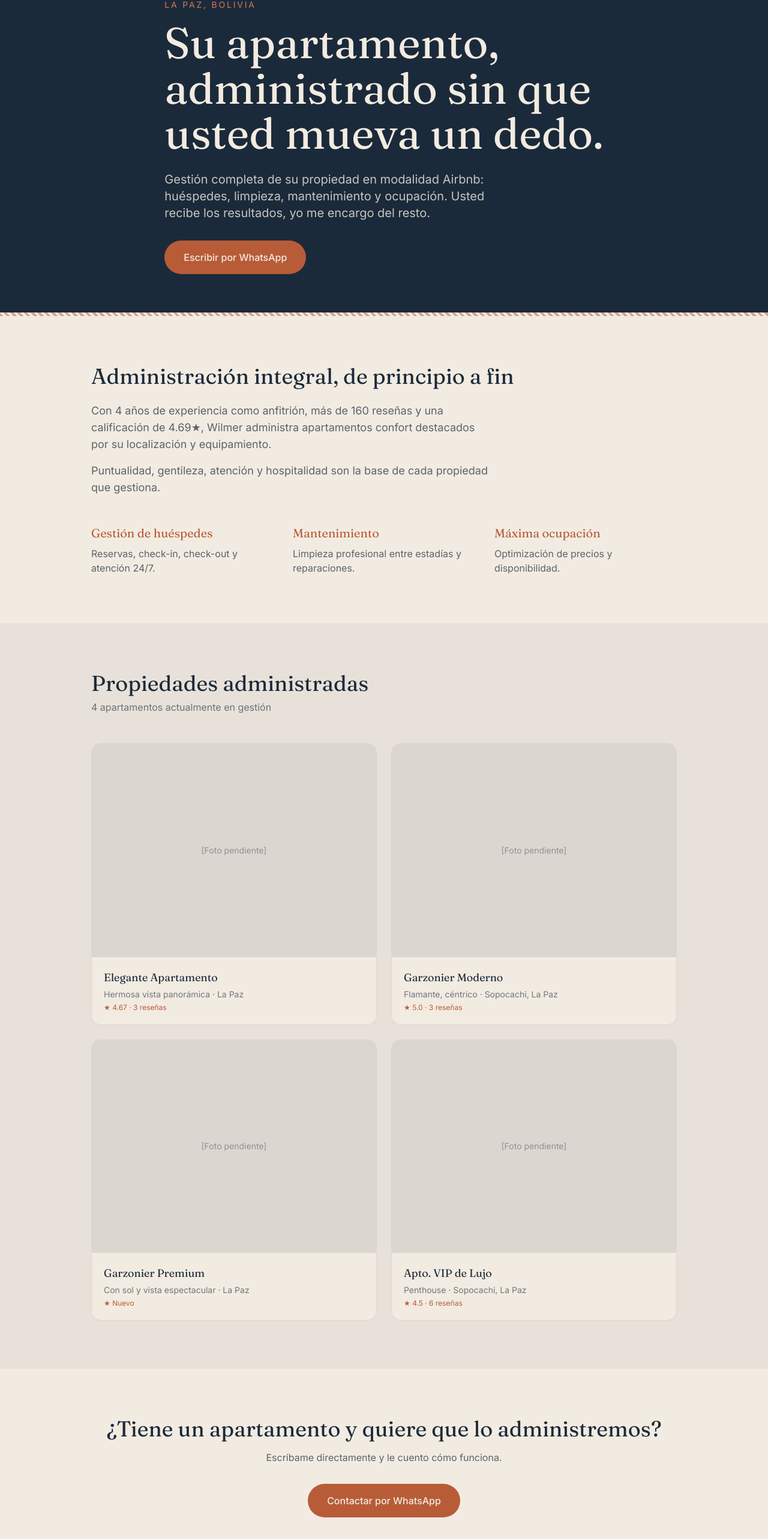
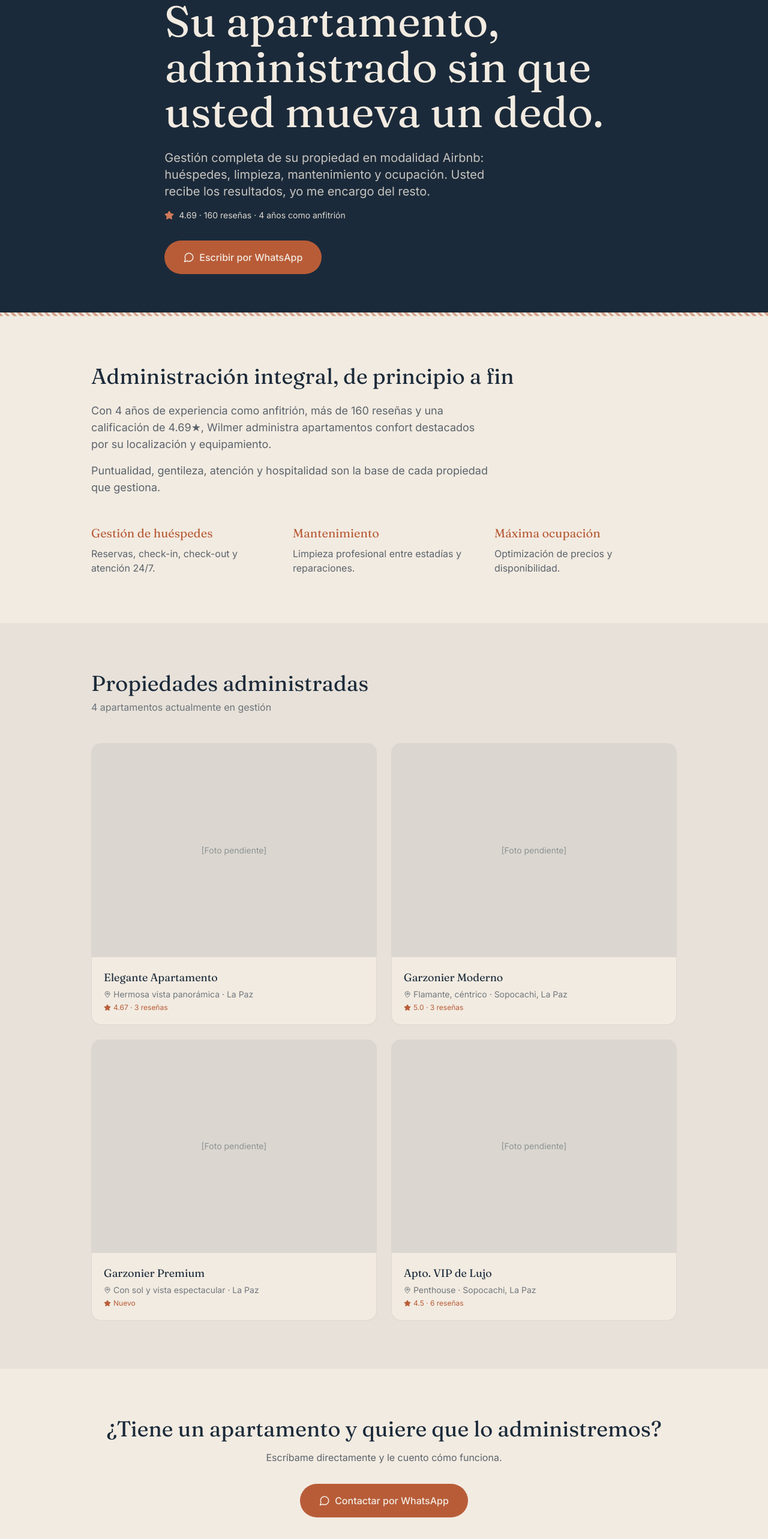
Before and after one commit to BladimirBLopez/andes-stay, a Next.js app: page / in a window 1280 px wide. Shown: the part 199-2765 px from the top of the page at 60% size. Built offline with nearby package versions, Linux system fonts and the light colour scheme.

Commit message:
feat: agregar animaciones, iconos, favicon y OG image

```diff
--- /dev/null
+++ b/app/icon.tsx
@@ -0,0 +1,34 @@
+import { ImageResponse } from "next/og";
+
+export const size = { width: 64, height: 64 };
+export const contentType = "image/png";
+
+export default function Icon() {
+  return new ImageResponse(
+    (
+      <div
+        style={{
+          width: "100%",
+          height: "100%",
+          display: "flex",
+          alignItems: "center",
+          justifyContent: "center",
+          background: "#1b2a3a",
+          borderRadius: 12,
+        }}
+      >
+        <span
+          style={{
+            fontSize: 34,
+            fontWeight: 700,
+            color: "#b85c38",
+            fontFamily: "serif",
+          }}
+        >
+          A
+        </span>
+      </div>
+    ),
+    { ...size }
+  );
+}
--- /dev/null
+++ b/app/opengraph-image.tsx
@@ -0,0 +1,33 @@
+import { ImageResponse } from "next/og";
+
+export const size = { width: 1200, height: 630 };
+export const contentType = "image/png";
+
+export default function OGImage() {
+  return new ImageResponse(
+    (
+      <div
+        style={{
+          width: "100%",
+          height: "100%",
+          display: "flex",
+          flexDirection: "column",
+          justifyContent: "flex-end",
+          background: "linear-gradient(to top, #1b2a3a, #28405a)",
+          padding: 80,
+        }}
+      >
+        <div style={{ fontSize: 22, letterSpacing: 4, textTransform: "uppercase", color: "#d1795a", marginBottom: 16, display: "flex" }}>
+          La Paz, Bolivia
+        </div>
+        <div style={{ fontSize: 58, fontWeight: 700, color: "#f2ebe1", lineHeight: 1.15, maxWidth: 900, display: "flex" }}>
+          Su apartamento, administrado sin que usted mueva un dedo.
+        </div>
+        <div style={{ fontSize: 24, color: "#f2ebe1", opacity: 0.75, marginTop: 24, display: "flex" }}>
+          ★ 4.69 · 160 reseñas · Andes Stay
+        </div>
+      </div>
+    ),
+    { ...size }
+  );
+}
--- a/app/page.tsx
+++ b/app/page.tsx
@@ -1,3 +1,8 @@
+"use client";
+
+import { motion } from "framer-motion";
+import { MessageCircle, Star, MapPin } from "lucide-react";
+
 const WHATSAPP_NUMBER = "59176570041";
 
 const apartamentos = [
@@ -7,15 +12,26 @@ const apartamentos = [
   { id: 4, nombre: "Apto. VIP de Lujo", detalle: "Penthouse", zona: "Sopocachi, La Paz", rating: "4.5 · 6 reseñas" },
 ];
 
+const fadeUp = {
+  hidden: { opacity: 0, y: 24 },
+  visible: { opacity: 1, y: 0 },
+};
+
 export default function Home() {
   return (
     <main>
       {/* HERO */}
       <section className="relative min-h-[90svh] flex items-end bg-noche text-hueso overflow-hidden">
         <div className="absolute inset-0 bg-gradient-to-t from-noche via-noche/80 to-noche/40" />
-        <div className="relative z-10 max-w-5xl mx-auto px-6 pb-16 pt-32">
-          <p className="uppercase tracking-[0.2em] text-sm text-terracota-light mb-4">
-            La Paz, Bolivia
+        <motion.div
+          initial="hidden"
+          animate="visible"
+          transition={{ duration: 0.7, ease: "easeOut" }}
+          variants={fadeUp}
+          className="relative z-10 max-w-5xl mx-auto px-6 pb-16 pt-32"
+        >
+          <p className="uppercase tracking-[0.2em] text-sm text-terracota-light mb-4 flex items-center gap-2">
+            <MapPin size={14} /> La Paz, Bolivia
           </p>
           <h1 className="font-display text-5xl md:text-7xl leading-[1.05] mb-6">
             Su apartamento,
@@ -24,26 +40,38 @@ export default function Home() {
             <br />
             usted mueva un dedo.
           </h1>
-          <p className="text-lg md:text-xl max-w-xl text-hueso/80 mb-8">
+          <p className="text-lg md:text-xl max-w-xl text-hueso/80 mb-4">
             Gestión completa de su propiedad en modalidad Airbnb: huéspedes,
             limpieza, mantenimiento y ocupación. Usted recibe los resultados,
             yo me encargo del resto.
           </p>
+          <div className="flex items-center gap-2 text-terracota-light mb-8">
+            <Star size={16} fill="currentColor" />
+            <span className="text-sm text-hueso/90">4.69 · 160 reseñas · 4 años como anfitrión</span>
+          </div>
           <a
             href={`https://wa.me/${WHATSAPP_NUMBER}`}
             target="_blank"
             rel="noopener noreferrer"
-            className="inline-block bg-terracota hover:bg-terracota-light transition-colors text-hueso px-8 py-4 rounded-full font-medium"
+            className="inline-flex items-center gap-2 bg-terracota hover:bg-terracota-light transition-colors text-hueso px-8 py-4 rounded-full font-medium"
           >
+            <MessageCircle size={18} />
             Escribir por WhatsApp
           </a>
-        </div>
+        </motion.div>
       </section>
 
       <div className="textil-divider" />
 
       {/* SERVICIO */}
-      <section className="max-w-5xl mx-auto px-6 py-20">
+      <motion.section
+        initial="hidden"
+        whileInView="visible"
+        viewport={{ once: true, margin: "-100px" }}
+        transition={{ duration: 0.6 }}
+        variants={fadeUp}
+        className="max-w-5xl mx-auto px-6 py-20"
+      >
         <h2 className="font-display text-3xl md:text-4xl mb-6">
           Administración integral, de principio a fin
         </h2>
@@ -61,39 +89,73 @@ export default function Home() {
             { titulo: "Gestión de huéspedes", texto: "Reservas, check-in, check-out y atención 24/7." },
             { titulo: "Mantenimiento", texto: "Limpieza profesional entre estadías y reparaciones." },
             { titulo: "Máxima ocupación", texto: "Optimización de precios y disponibilidad." },
-          ].map((item) => (
-            <div key={item.titulo}>
+          ].map((item, i) => (
+            <motion.div
+              key={item.titulo}
+              initial="hidden"
+              whileInView="visible"
+              viewport={{ once: true }}
+              transition={{ duration: 0.5, delay: i * 0.1 }}
+              variants={fadeUp}
+            >
               <h3 className="font-display text-xl mb-2 text-terracota">{item.titulo}</h3>
               <p className="text-noche/70">{item.texto}</p>
-            </div>
+            </motion.div>
           ))}
         </div>
-      </section>
+      </motion.section>
 
       {/* APARTAMENTOS */}
       <section className="bg-noche/5 py-20">
         <div className="max-w-5xl mx-auto px-6">
-          <h2 className="font-display text-3xl md:text-4xl mb-2">Propiedades administradas</h2>
-          <p className="text-noche/60 mb-12">4 apartamentos actualmente en gestión</p>
+          <motion.div
+            initial="hidden"
+            whileInView="visible"
+            viewport={{ once: true }}
+            transition={{ duration: 0.6 }}
+            variants={fadeUp}
+          >
+            <h2 className="font-display text-3xl md:text-4xl mb-2">Propiedades administradas</h2>
+            <p className="text-noche/60 mb-12">4 apartamentos actualmente en gestión</p>
+          </motion.div>
           <div className="grid grid-cols-1 sm:grid-cols-2 gap-6">
-            {apartamentos.map((apto) => (
-              <div key={apto.id} className="bg-hueso rounded-2xl overflow-hidden border border-noche/10">
+            {apartamentos.map((apto, i) => (
+              <motion.div
+                key={apto.id}
+                initial="hidden"
+                whileInView="visible"
+                viewport={{ once: true }}
+                transition={{ duration: 0.5, delay: i * 0.08 }}
+                variants={fadeUp}
+                className="bg-hueso rounded-2xl overflow-hidden border border-noche/10"
+              >
                 <div className="aspect-[4/3] bg-noche/10 flex items-center justify-center text-noche/40 text-sm">
                   [Foto pendiente]
                 </div>
                 <div className="p-5">
                   <h3 className="font-display text-lg mb-1">{apto.nombre}</h3>
-                  <p className="text-sm text-noche/60 mb-1">{apto.detalle} · {apto.zona}</p>
-                  <p className="text-xs text-terracota">★ {apto.rating}</p>
+                  <p className="text-sm text-noche/60 mb-1 flex items-center gap-1">
+                    <MapPin size={12} /> {apto.detalle} · {apto.zona}
+                  </p>
+                  <p className="text-xs text-terracota flex items-center gap-1">
+                    <Star size={12} fill="currentColor" /> {apto.rating}
+                  </p>
                 </div>
-              </div>
+              </motion.div>
             ))}
           </div>
         </div>
       </section>
 
       {/* CONTACTO */}
-      <section className="max-w-5xl mx-auto px-6 py-20 text-center">
+      <motion.section
+        initial="hidden"
+        whileInView="visible"
+        viewport={{ once: true }}
+        transition={{ duration: 0.6 }}
+        variants={fadeUp}
+        className="max-w-5xl mx-auto px-6 py-20 text-center"
+      >
         <h2 className="font-display text-3xl md:text-4xl mb-4">
           ¿Tiene un apartamento y quiere que lo administremos?
         </h2>
@@ -104,11 +166,12 @@ export default function Home() {
           href={`https://wa.me/${WHATSAPP_NUMBER}`}
           target="_blank"
           rel="noopener noreferrer"
-          className="inline-block bg-terracota hover:bg-terracota-light transition-colors text-hueso px-8 py-4 rounded-full font-medium"
+          className="inline-flex items-center gap-2 bg-terracota hover:bg-terracota-light transition-colors text-hueso px-8 py-4 rounded-full font-medium"
         >
+          <MessageCircle size={18} />
           Contactar por WhatsApp
         </a>
-      </section>
+      </motion.section>
 
       <footer className="text-center py-8 text-sm text-noche/50">
         Andes Stay · La Paz, Bolivia
--- a/package.json
+++ b/package.json
@@ -11,7 +11,9 @@
   "dependencies": {
     "next": "15.4.8",
     "react": "19.1.2",
-    "react-dom": "19.1.2"
+    "react-dom": "19.1.2",
+    "framer-motion": "^12.4.0",
+    "lucide-react": "^0.469.0"
   },
   "devDependencies": {
     "typescript": "5.7.3",
```
